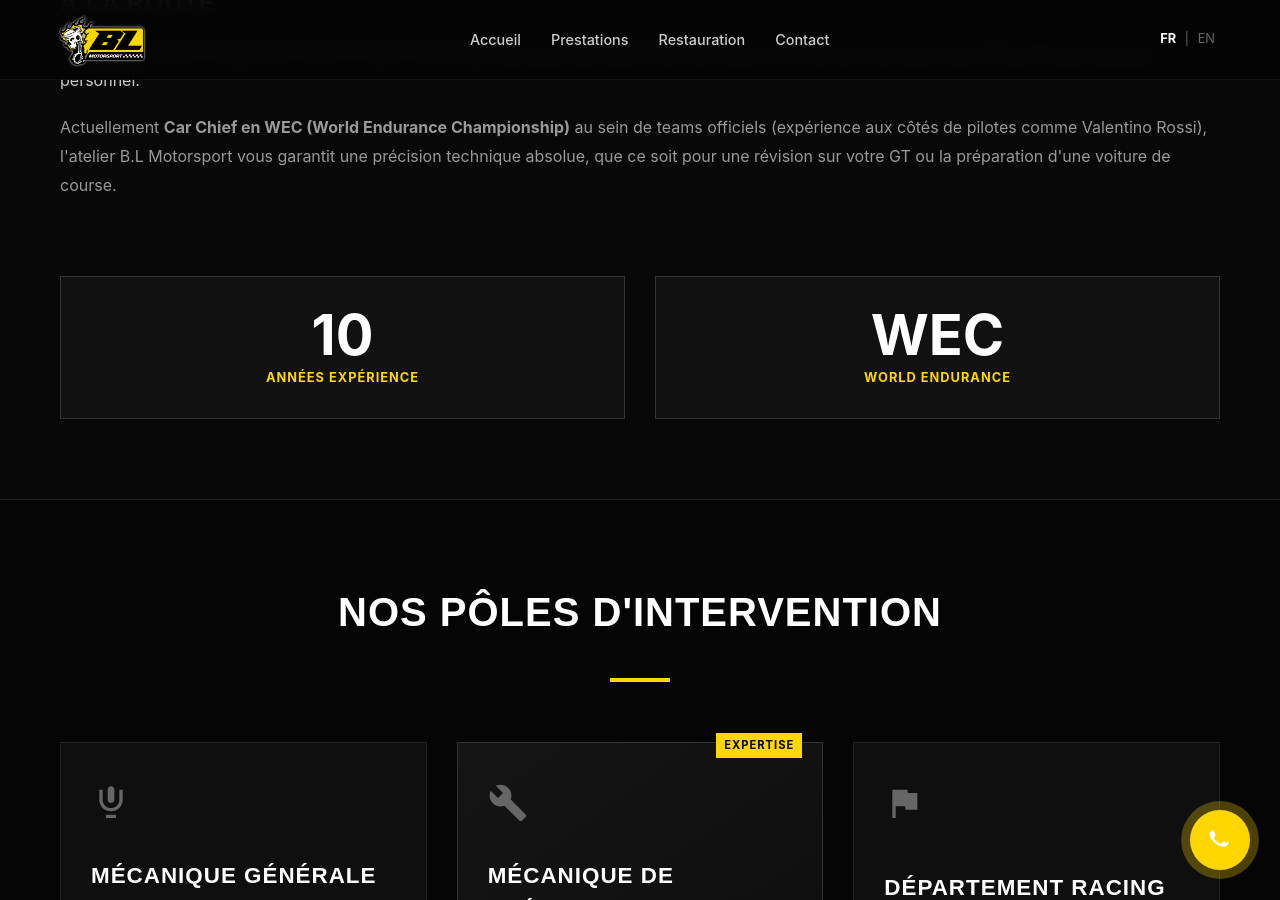
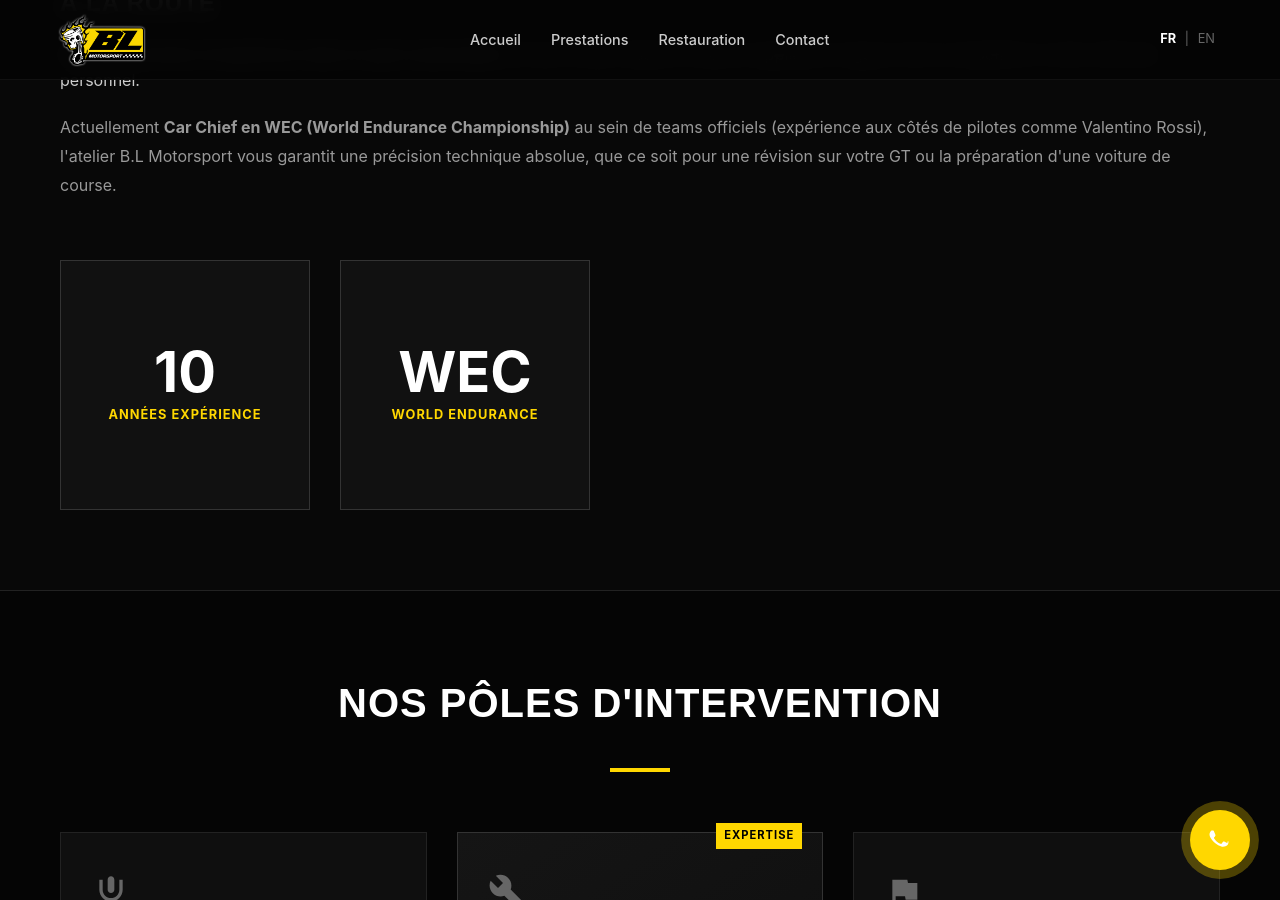
Before and after one commit to DuvalDVL/bl-motorsport, a Jekyll site: the page built from fr/index.html, in a window 1280 px wide and 900 px high, scrolled down 970 px. Built offline with Jekyll 4.4.1, drawn with Linux system fonts in a browser that asks for light colours.

Commit message:
Update style.scss

```diff
--- a/assets/css/style.scss
+++ b/assets/css/style.scss
@@ -99,7 +99,7 @@ img { max-width: 100%; height: auto; display: block; }
 .text-gradient { background: linear-gradient(to right, #ffffff, #a0a0a0); -webkit-background-clip: text; -webkit-text-fill-color: transparent; }
 .hero-subtitle { font-size: 1.2rem; color: rgba(255,255,255,0.8); margin-bottom: 40px; font-weight: 300; strong { color: $color-brand-yellow; } }
 
-/* --- BIO SECTION (CORRIGÉ MOBILE) --- */
+/* --- BIO SECTION (V2 : CARRÉS PC + MOBILE AJUSTÉ) --- */
 .bio-section {
   background: #080808;
   padding: 80px 0;
@@ -119,7 +119,7 @@ img { max-width: 100%; height: auto; display: block; }
 }
 
 .bio-label {
-  color: #FFD700; /* Jaune en dur pour être sûr */
+  color: #FFD700;
   font-weight: bold;
   letter-spacing: 2px;
   font-size: 0.9rem;
@@ -133,19 +133,21 @@ img { max-width: 100%; height: auto; display: block; }
 .bio-desc {
   color: #999;
   line-height: 1.8;
+  /* Correction Mobile : on s'assure que le paragraphe ne pousse pas trop vers le bas */
+  margin-bottom: 0;
 }
 
 .bio-stats {
   display: flex;
   gap: 30px;
-  width: 100%; /* Force la largeur */
+  width: 100%;
 }
 
-/* On sépare la Media Query pour éviter les erreurs de compilation */
+/* MOBILE : Ajustements d'espacement */
 @media (max-width: 600px) {
   .bio-stats {
     gap: 15px;
-    margin-top: 30px; /* Espace avec le texte au dessus */
+    margin-top: 20px; /* Réduit (était à 30px ou auto) pour remonter les boîtes */
   }
 }
 
@@ -154,13 +156,23 @@ img { max-width: 100%; height: auto; display: block; }
   padding: 30px;
   text-align: center;
   background: #111;
-  flex: 1;
-  min-width: 0;
+
+  /* PC : On force le carré et on limite la largeur */
+  flex: 0 1 250px; /* Ne grandit pas plus que 250px */
+  aspect-ratio: 1 / 1; /* Force la forme CARRÉE exacte */
+  display: flex;
+  flex-direction: column;
+  justify-content: center;
+  align-items: center;
 }
 
+/* MOBILE : On repasse en rectangles souples */
 @media (max-width: 600px) {
   .stat-card {
     padding: 15px;
+    aspect-ratio: auto; /* On annule le carré sur mobile pour gagner de la place */
+    flex: 1; /* Prend toute la largeur dispo */
+    max-width: none; /* Saute la limite de 250px */
   }
 }
 
@@ -179,7 +191,7 @@ img { max-width: 100%; height: auto; display: block; }
 }
 
 .stat-label {
-  color: #FFD700; /* Jaune en dur */
+  color: #FFD700;
   font-size: 0.8rem;
   text-transform: uppercase;
   letter-spacing: 1px;
```
